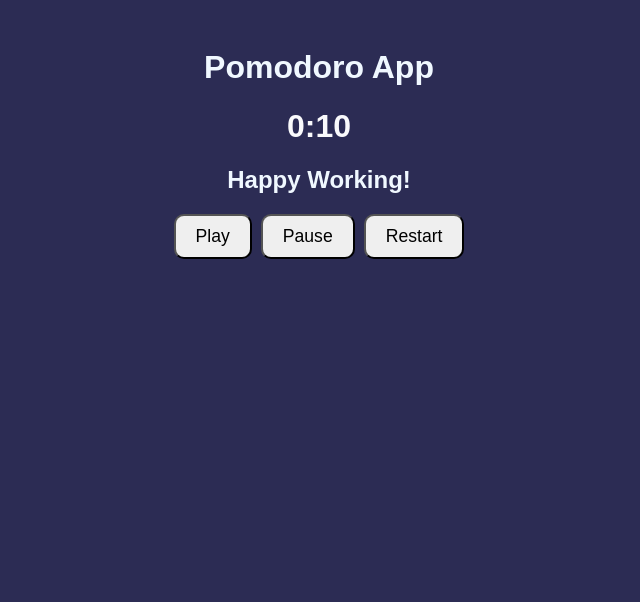
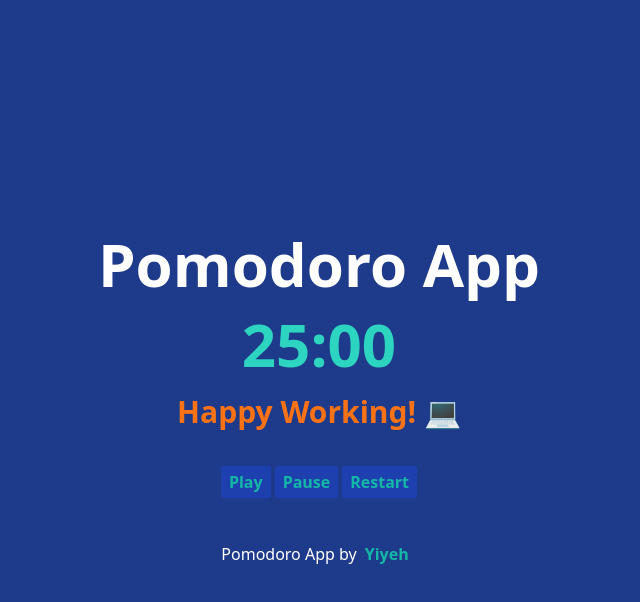
Before and after one commit to Yiyeh/PomodoroApp, a React (Vite) app: page / in a window 1280 px wide. Shown: the top 602 px of the page, without its empty margins (321-961 px from the left). Built offline with nearby package versions, Linux system fonts and the light colour scheme.

Commit message:
se le agregó tailwind y un diseño básico

```diff
--- a/index.html
+++ b/index.html
@@ -6,7 +6,7 @@
     <meta name="viewport" content="width=device-width, initial-scale=1.0" />
     <title>Vite + React</title>
   </head>
-  <body>
+  <body class="container mx-auto h-screen flex justify-center items-center bg-blue-900">
     <div id="root"></div>
     <script type="module" src="/src/main.jsx"></script>
   </body>
--- /dev/null
+++ b/postcss.config.cjs
@@ -0,0 +1,6 @@
+module.exports = {
+  plugins: {
+    tailwindcss: {},
+    autoprefixer: {},
+  },
+}
--- a/src/App.jsx
+++ b/src/App.jsx
@@ -2,10 +2,13 @@ import { useState, useEffect } from 'react';
 import { Timer } from './components/Timer';
 import { Buttons } from './components/Buttons';
 
+
 function App() {
 
-  let initialSeconds = 10;
-  let restSeconds = 5;
+
+
+  let initialSeconds = 1500;
+  let restSeconds = 300;
 
   const [seconds, setSeconds] = useState(initialSeconds);
   const [isPlaying, setIsPlaying] = useState(false);
@@ -34,19 +37,23 @@ function App() {
 
 
   return (
-    <>
-      <h1>Pomodoro App</h1>
+    <div >
+      <h1 className='text-white text-6xl text-center font-bold'>Pomodoro App</h1>
       <Timer seconds={seconds} />
       {isFocusing?
-        <h2>Happy Working!</h2>:
-        <h2>Rest!</h2>
+        <h2 className=' text-orange-500 text-center font-bold text-3xl ' > Happy Working! 💻</h2>:
+        <h2 className=' text-green-600 text-center font-bold text-3xl '> Take a break! ☕</h2>
       }
-      <div className='buttonsContainer'>
+
+      <div className=' flex justify-center mt-3' >
         <Buttons text={'Play'} onPress={onPlay} />
         <Buttons text={'Pause'} onPress={onStop} />
         <Buttons text={'Restart'} onPress={onRestart} />
       </div>
-    </>
+      <footer class="flex justify-center mt-5 text-white">
+        Pomodoro App by <a href="https://github.com/Yiyeh" class="mx-2 text-teal-500 font-bold">Yiyeh</a>
+      </footer>
+    </div>
   );
 }
 
--- a/src/components/Buttons.jsx
+++ b/src/components/Buttons.jsx
@@ -2,7 +2,8 @@
 
 
 export const Buttons = ({ onPress, text }) => {
+
     return (
-          <button className="button" onClick={onPress}>{text}</button>
+          <button className='px-2 py-1 text-teal-500 bg-blue-800 my-6 mx-0.5 rounded-sm font-bold' onClick={onPress}>{text}</button>
     );
   };
--- a/src/components/Timer.jsx
+++ b/src/components/Timer.jsx
@@ -1,3 +1,5 @@
+
+import { CircularProgress, CircularProgressLabel } from '@chakra-ui/react'
 
 export const Timer = ({seconds}) => {
 
@@ -6,6 +8,9 @@ export const Timer = ({seconds}) => {
     const tiempoFormateado = `${minutos}:${segundosRestantes < 10 ? '0' : ''}${segundosRestantes}`; // '25:00'
 
   return (
-    <h1 className="timer">{tiempoFormateado}</h1>
+    <h1 className="text-6xl font-bold text-teal-400 text-center m-5">
+      {tiempoFormateado}
+    </h1>
+
   )
 }
--- a/src/index.css
+++ b/src/index.css
@@ -1,4 +1,8 @@
+@tailwind base;
+@tailwind components;
+@tailwind utilities;
 
+/*
 body{
   background-color: #2c2c54;
   padding: 20px;
@@ -21,7 +25,7 @@ h2{
 
 .timer{
   text-align: center;
-  color:#fafafc;
+  color: green;;
 }
 
 .buttonsContainer{
@@ -31,10 +35,9 @@ h2{
 }
 
 .button{
-
   border-radius: 10px;
   padding: 10px 20px;
   display: inline;
   font-size: 1.1rem;
   text-align: center;
-}
+} */
--- /dev/null
+++ b/tailwind.config.cjs
@@ -0,0 +1,10 @@
+module.exports = {
+  content: [
+    "./index.html",
+    "./src/**/*.{js,ts,jsx,tsx}",
+  ],
+  theme: {
+    extend: {},
+  },
+  plugins: [],
+}
```
Also changed, not shown: package.json (+9 -1 lines), 1 other file (tests, documents, lock files or other folders).
